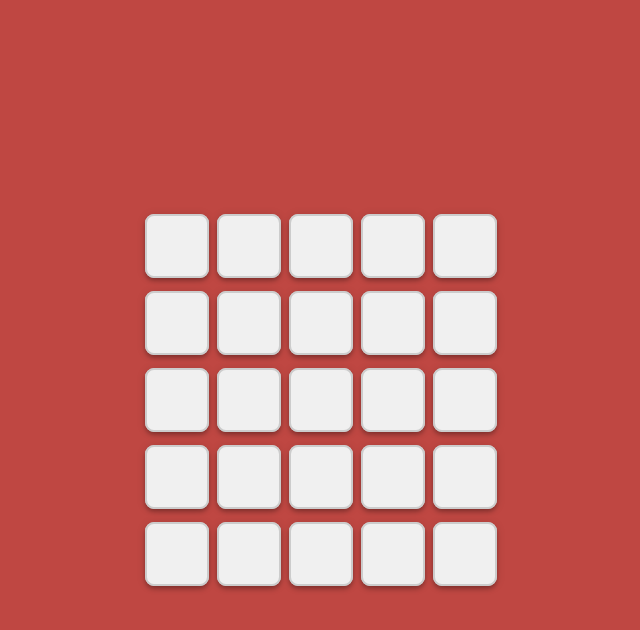
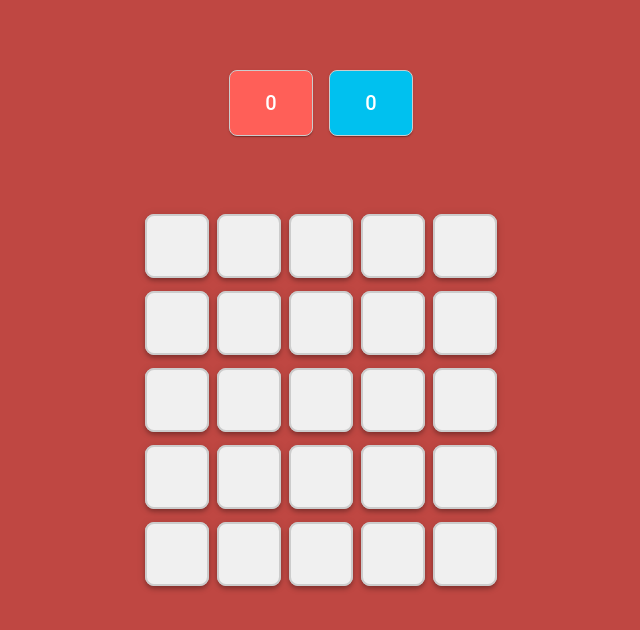
Before and after one commit to dan-r/Chain-Reaction, a React (Vite) app: page /cr/game/2 in a window 1280 px wide. Shown: the top 630 px of the page, without its empty margins (319-959 px from the left). Built offline with nearby package versions, Linux system fonts and the light colour scheme; the HTML template or start-up script is replaced by a standard one.

Commit message:
Add score display

```diff
--- /dev/null
+++ b/src/CounterDisplay.jsx
@@ -0,0 +1,40 @@
+import React from 'react';
+import { Box, Typography } from '@mui/material';
+import { PLAYER_COLORS } from './const';
+
+const CounterDisplay = ({ playerCounters, players }) => {
+    return (
+        <Box
+            sx={{
+                position: 'fixed',
+                top: 70,
+                left: '50%',
+                transform: 'translateX(-50%)',
+                display: 'flex',
+                justifyContent: 'center',
+                gap: 2,
+                zIndex: 1000,
+            }}
+        >
+            {[...Array(players)].map((color, index) => (
+                <Box
+                    key={index}
+                    sx={{
+                        backgroundColor: PLAYER_COLORS[index],
+                        color: "white",
+                        border: '1px solid #ccc',
+                        borderRadius: 2,
+                        padding: 2,
+                        textAlign: 'center',
+                        boxShadow: 1,
+                        minWidth: 50,
+                    }}
+                >
+                    <Typography variant="h6">{playerCounters[index]}</Typography>
+                </Box>
+            ))}
+        </Box>
+    );
+};
+
+export default CounterDisplay;
--- a/src/Game.jsx
+++ b/src/Game.jsx
@@ -4,6 +4,7 @@ import Cell from './Cell';
 import { Button, Grid, Typography, Box, Dialog, DialogTitle, DialogContent, DialogActions } from '@mui/material';
 import './Game.css';
 import { PLAYER_COLORS, PLAYER_NAMES } from './const';
+import CounterDisplay from './CounterDisplay';
 
 const Game = () => {
     const { players: playerCount } = useParams();
@@ -16,6 +17,7 @@ const Game = () => {
     const [placedCounters, setPlacedCounters] = useState(new Array(players).fill(0)); // Track placed counters for each player
     const [initialTurnComplete, setInitialTurnComplete] = useState(false); // Track if initial turns are complete
     const [isAnimating, setIsAnimating] = useState(false); // Track if animations are in progress
+    const [scores, setScores] = useState(new Array(players).fill(0));
 
     const gridSize = players === 2 ? 5 : 7;
 
@@ -35,6 +37,7 @@ const Game = () => {
         setPlacedCounters(new Array(players).fill(0));
         setInitialTurnComplete(false); // Reset the initial turn flag
         setIsAnimating(false); // Reset animation state
+        setScores(new Array(players).fill(0));
     }, [players]);
 
     const handleClick = (row, col) => {
@@ -81,6 +84,7 @@ const Game = () => {
             }
 
             setCurrentPlayer((currentPlayer + 1) % players);
+            setScores(getCountersCount(newBoard));
         } else {
             // Only allow adding to a cell that already holds their counter
             if (cell.color !== currentColor) return;
@@ -94,6 +98,8 @@ const Game = () => {
                 setBoard(newBoard);
 
                 const playerCounters = getCountersCount(newBoard);
+                setScores(playerCounters);
+
                 let nextPlayer = (currentPlayer + 1) % players;
 
                 while (playerCounters[nextPlayer] === 0) {
@@ -210,6 +216,7 @@ const Game = () => {
         setPlacedCounters(new Array(players).fill(0));
         setInitialTurnComplete(false);
         setIsAnimating(false);
+        setScores(new Array(players).fill(0));
     };
 
     const darkenHex = (hex, factor) => {
@@ -250,6 +257,7 @@ const Game = () => {
                     zIndex: -1000,
                 }}
             />
+            <CounterDisplay playerCounters={scores} players={players} />
             <Box sx={{ padding: 3 }} className="center-container">
                 <Grid container spacing={1} justifyContent="center" className="grid">
                     {board.map((row, rowIndex) => (
```
